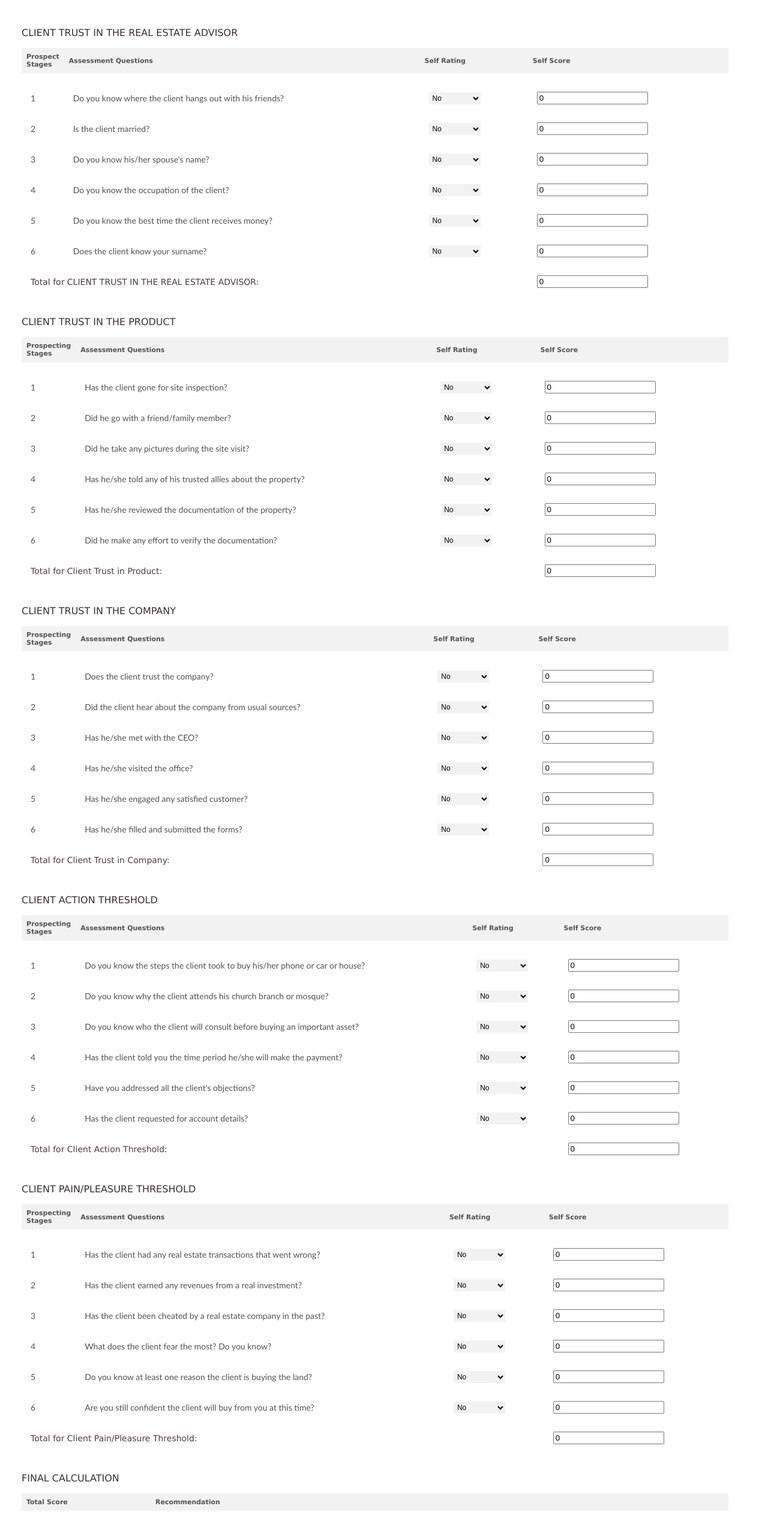
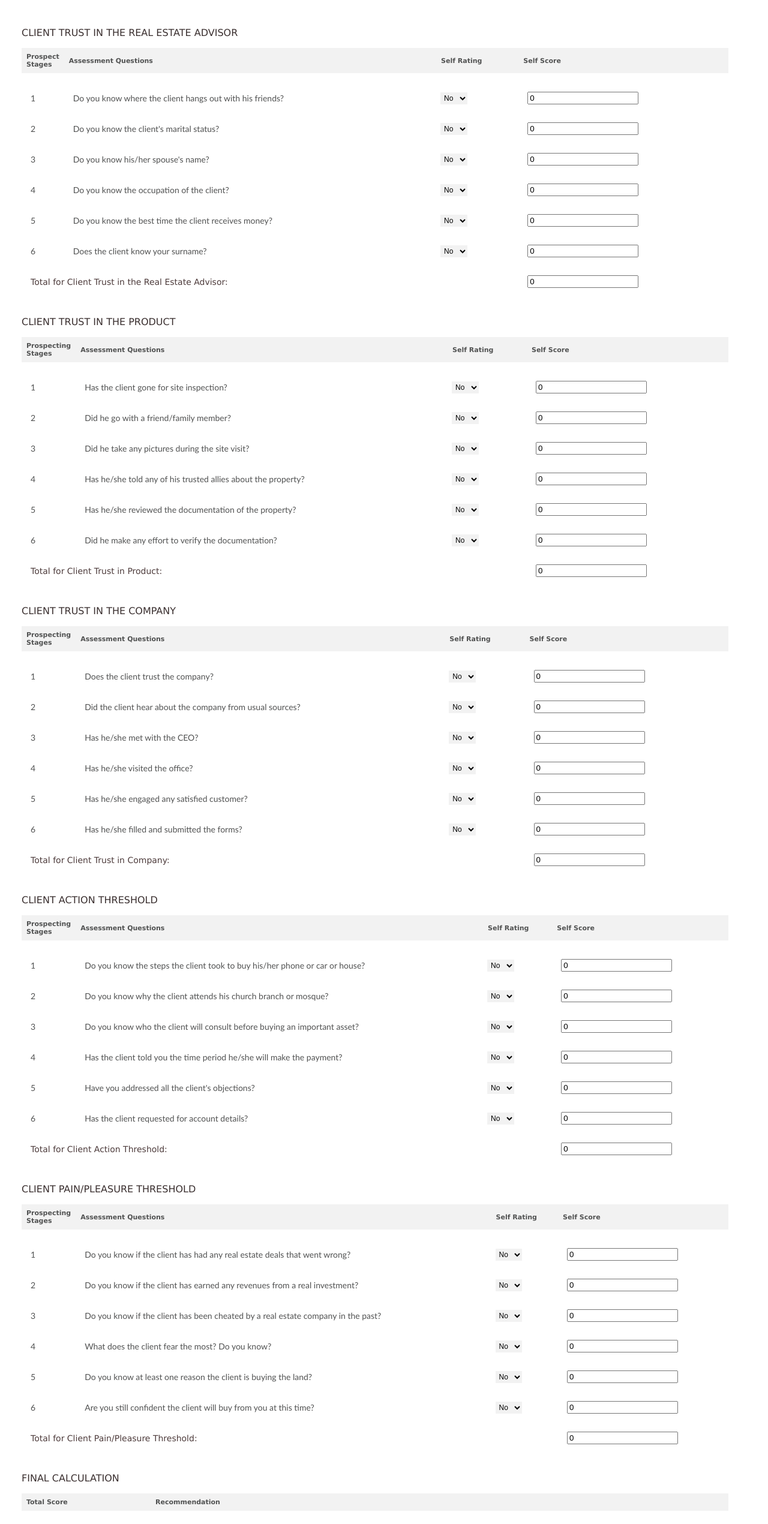
Before and after one commit to HackerDivine/assessment-form, a plain HTML site: page index.html in a window 1280 px wide. Shown: the part 259-2800 px from the top of the page at 60% size. Drawn offline with Linux system fonts and the light colour scheme.

Commit message:
Add files via upload

```diff
--- a/index.html
+++ b/index.html
@@ -18,7 +18,7 @@
             <br><br>
             <label for="date">Date:</label>
             <input type="date" id="date" name="date" class="date">
-            <p>Pick the correct option from the drop down under "MARKETER RATING" and discuss the outcome of each stage with your UNIT MANAGER for next steps.</p>
+            <p>Pick the correct option from the drop down under "SELF RATING" and discuss the outcome of each stage with your UNIT MANAGER for next steps.</p>
 
          </div>
          <div class="top-header-right">
@@ -56,7 +56,7 @@
             </tr>
             <tr>
                 <td>2</td>
-                <td>Is the client married?</td>
+                <td>Do you know the client's marital status?</td>
                 <td>
                     <select id="q2rating" name="q2rating" onchange="calculateScore()">
                         <option value="0">No </option>
@@ -120,7 +120,7 @@
                 <td><input type="text" id="q6score" name="q6score" readonly></td>
             </tr>
             <tr>
-                <td colspan="3" class="total-row">Total for CLIENT TRUST IN THE REAL ESTATE ADVISOR:</td>
+                <td colspan="3" class="total-row">Total for Client Trust in the Real Estate Advisor:</td>
                 <td><input type="text" id="totalAdvisor" name="totalAdvisor" readonly></td>
             </tr>
         </tbody>
@@ -435,7 +435,7 @@
             <!-- Question Rows -->
             <tr>
                 <td>1</td>
-                <td>Has the client had any real estate transactions that went wrong?</td>
+                <td class="qs">Do you know if the client has had any real estate deals that went wrong?</td>
                 <td>
                     <select id="q25rating" name="q25rating" onchange="calculateScore()">
                         <option value="0">No </option>
@@ -448,7 +448,7 @@
             </tr>
             <tr>
                 <td>2</td>
-                <td>Has the client earned any revenues from a real investment?</td>
+                <td class="qs">Do you know if the client has earned any revenues from a real investment?</td>
                 <td>
                     <select id="q26rating" name="q26rating" onchange="calculateScore()">
                         <option value="0">No </option>
@@ -461,7 +461,7 @@
             </tr>
             <tr>
                 <td>3</td>
-                <td>Has the client been cheated by a real estate company in the past?</td>
+                <td class="qs">Do you know if the client has been cheated by a real estate company in the past?</td>
                 <td>
                     <select id="q27rating" name="q27rating" onchange="calculateScore()">
                         <option value="0">No </option>
@@ -474,7 +474,7 @@
             </tr>
             <tr>
                 <td>4</td>
-                <td>What does the client fear the most? Do you know?</td>
+                <td class="qs">What does the client fear the most? Do you know?</td>
                 <td>
                     <select id="q28rating" name="q28rating" onchange="calculateScore()">
                         <option value="0">No </option>
@@ -487,7 +487,7 @@
             </tr>
             <tr>
                 <td>5</td>
-                <td>Do you know at least one reason the client is buying the land?</td>
+                <td class="qs">Do you know at least one reason the client is buying the land?</td>
                 <td>
                     <select id="q29rating" name="q29rating" onchange="calculateScore()">
                         <option value="0">No </option>
@@ -500,7 +500,7 @@
             </tr>
             <tr>
                 <td>6</td>
-                <td>Are you still confident the client will buy from you at this time?</td>
+                <td class="qs">Are you still confident the client will buy from you at this time?</td>
                 <td>
                     <select id="q30rating" name="q30rating" onchange="calculateScore()">
                         <option value="0">No </option>
--- a/script.js
+++ b/script.js
@@ -83,12 +83,10 @@ function generateRecommendation(finalScore) {
         recommendation = "CLIENT WILL DEFINETLY BUY";
     } else if (finalScore >= 12) {
         recommendation = "ClIENT MAY LIKELY BUY";
-    } else if (finalScore >= 10) {
+    } else if (finalScore > 10) {
         recommendation = "CLIENT NEEDS MORE PROSPECTING";
-    } else if (finalScore <= 9) {
+    } else  if(finalScore <= 10) {
         recommendation = "CLIENT WILL NOT BUY";
-    } else {
-        recommendation = "PASS";
     }
     document.getElementById('recommendation').value = recommendation;
 }
--- a/style.css
+++ b/style.css
@@ -229,3 +229,12 @@ body {
         font-size: 12px;
      }
 }
+@media screen and (min-width: 375px) {
+    select{
+       margin-left: -0.5rem;
+       width: 2.8rem;
+    }
+
+
+
+}
```
